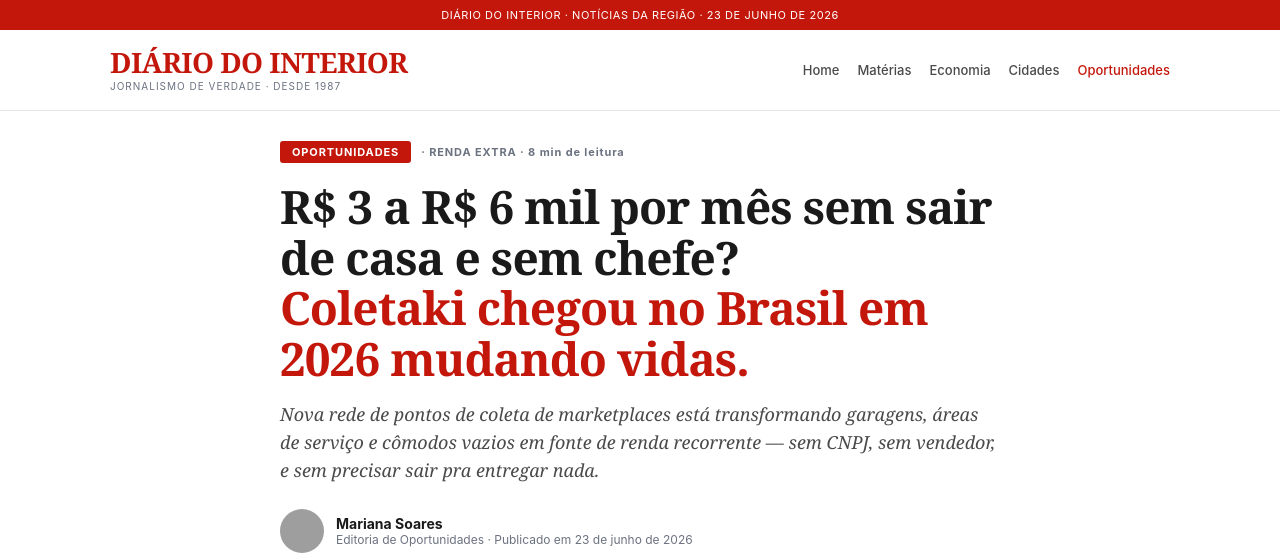
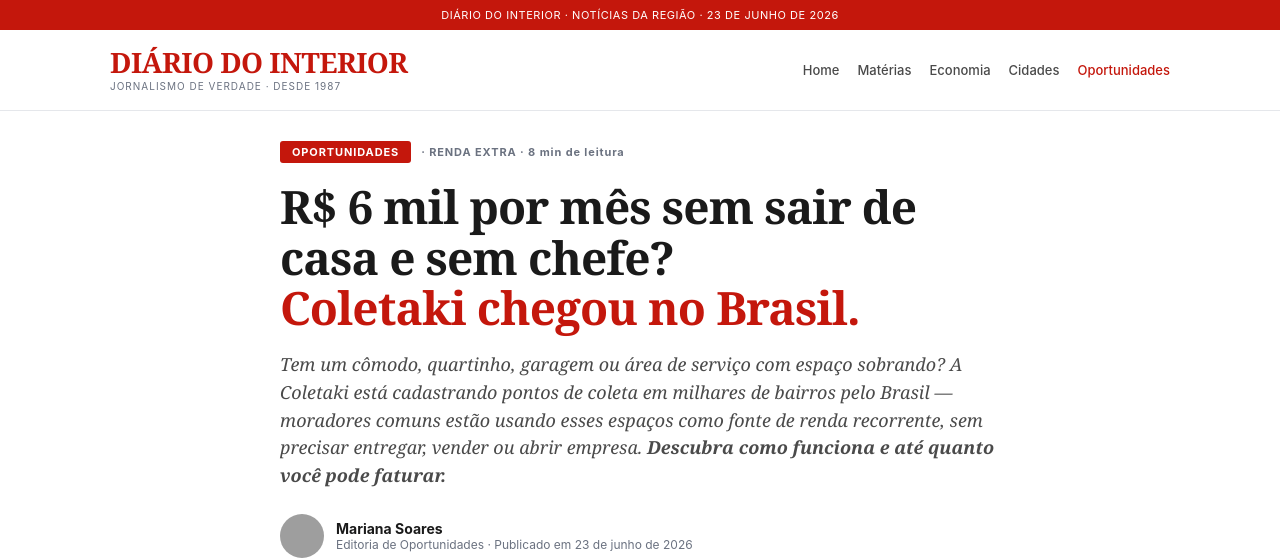
Before and after one commit to kellieflor58-rgb/coletaki-adv, a Next.js app: page /como-virar-ponto-de-coleta in a window 1280 px wide. Shown: the top 560 px of the page. Built offline with nearby package versions, Linux system fonts and the light colour scheme; grey boxes are pictures that could not be loaded.

Commit message:
feat /como-virar-ponto-de-coleta: nova headline + subheadline com CTA descubra como e quanto pode faturar

```diff
--- a/app/como-virar-ponto-de-coleta/page.js
+++ b/app/como-virar-ponto-de-coleta/page.js
@@ -55,12 +55,12 @@
       {/* HEADLINE */}
       <div style={{ maxWidth:760, margin:'0 auto', padding:'0 20px' }}>
         <h1 style={{ fontSize:46, fontWeight:900, lineHeight:1.1, letterSpacing:'-0.02em', margin:'0 0 18px' }}>
-          R$ 3 a R$ 6 mil por mês sem sair de casa e sem chefe?
+          R$ 6 mil por mês sem sair de casa e sem chefe?
           <br/>
-          <span style={{ color:RED }}>Coletaki chegou no Brasil em 2026 mudando vidas.</span>
+          <span style={{ color:RED }}>Coletaki chegou no Brasil.</span>
         </h1>
         <p style={{ fontSize:18, color:INK_SOFT, lineHeight:1.55, margin:'0 0 24px', fontStyle:'italic' }}>
-          Nova rede de pontos de coleta de marketplaces está transformando garagens, áreas de serviço e cômodos vazios em fonte de renda recorrente — sem CNPJ, sem vendedor, e sem precisar sair pra entregar nada.
+          Tem um cômodo, quartinho, garagem ou área de serviço com espaço sobrando? A Coletaki está cadastrando pontos de coleta em milhares de bairros pelo Brasil — moradores comuns estão usando esses espaços como fonte de renda recorrente, sem precisar entregar, vender ou abrir empresa. <strong>Descubra como funciona e até quanto você pode faturar.</strong>
         </p>
 
         {/* AUTOR */}
```
